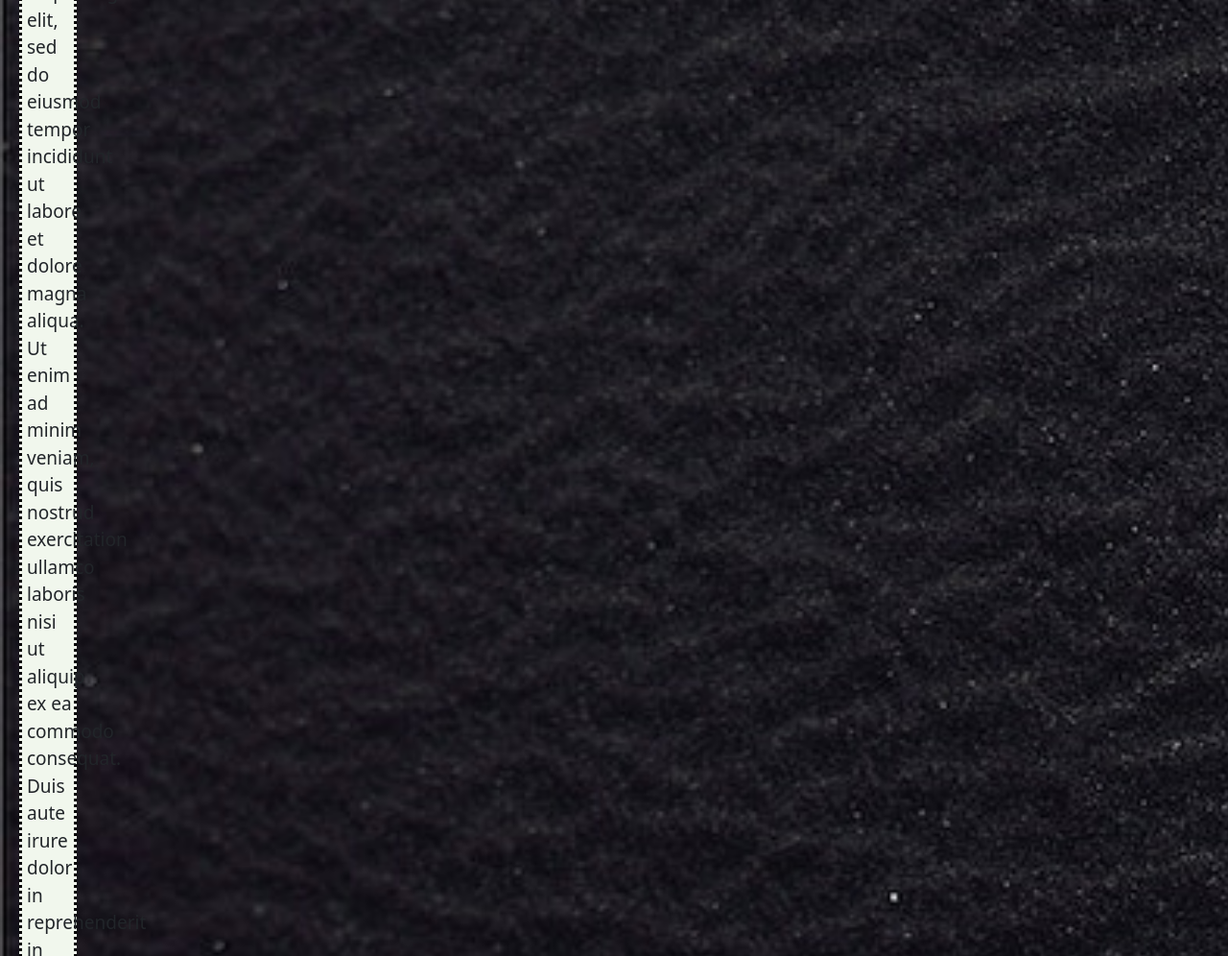
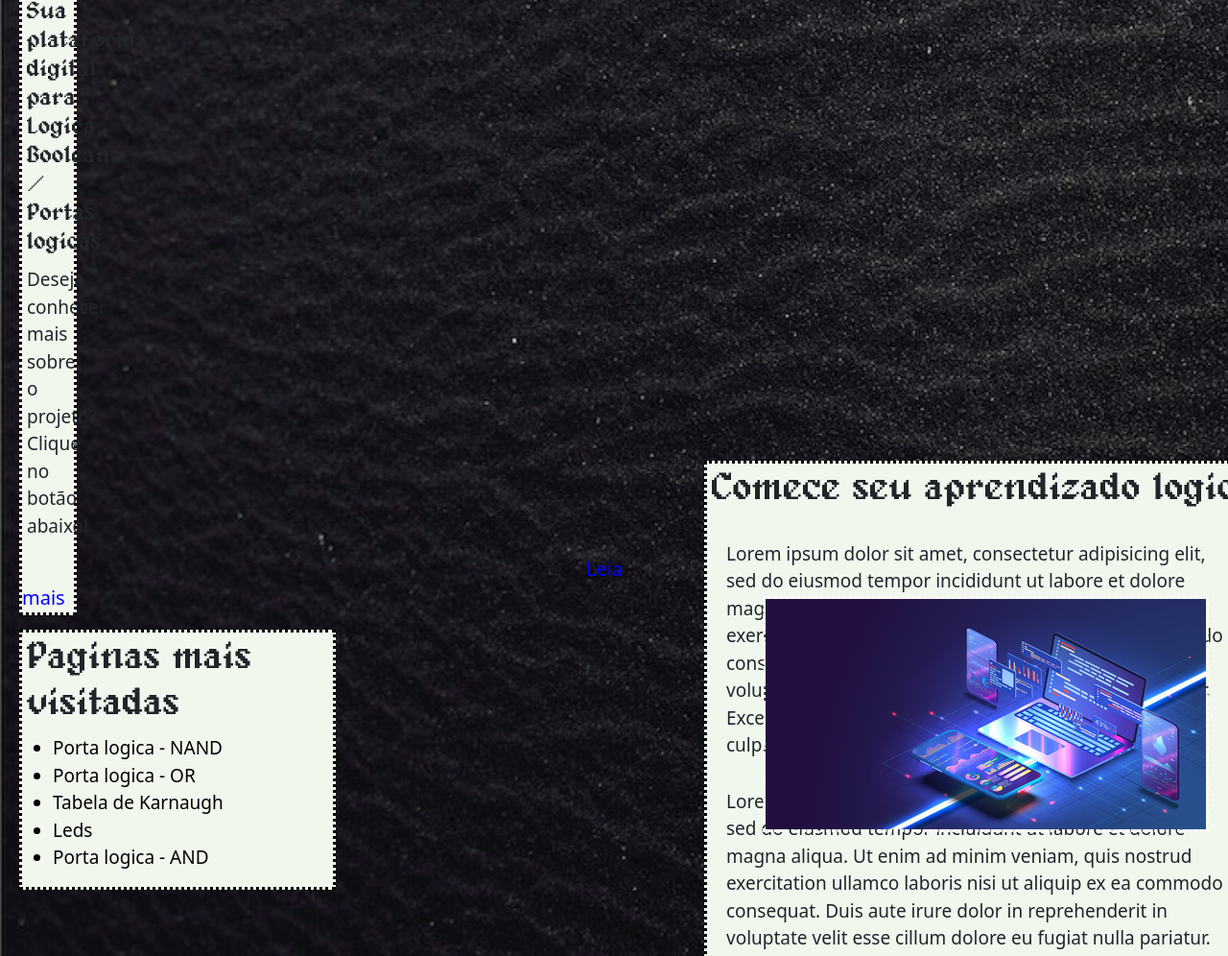
Before and after one commit to VintageHotaru/ProjetoSegundo, a plain HTML site: page index.html in a window 1280 px wide. Shown: the part 431-1427 px from the top of the page at 96% size. Drawn offline with Linux system fonts and the light colour scheme; files that its build step writes are made by us from their sources.

Commit message:
Add files via upload

```diff
--- a/css/home.css
+++ b/css/home.css
@@ -43,6 +43,15 @@ h1{
   margin-left: 5px;
 }
 
+.caixa h3{
+  margin-top:2px;
+  font-size:25px;
+  margin-bottom: 8px;
+  font-family: Alagard;
+  margin-left: 5px;
+}
+
+
 .caixa a{
   margin-left: 588px;
   text-decoration: none;
@@ -56,7 +65,7 @@ h1{
 }
 
 .caixa2{
-  margin-top: 30px;
+  margin-top: 15px;
   margin-left: 20px;
   margin-right: 1200px;
   background-color: #F1F7ED;
@@ -87,7 +96,7 @@ h1{
   display: block;
   float: left;
   margin-left: 734px;
-  margin-top: -510px;
+  margin-top: -447px;
   margin-right: 20px;
   background-color: #F1F7ED;
   border: 3px black dotted;
@@ -191,7 +200,7 @@ animation-delay: 0.7s;
 }
 
 .image1{
-  margin-top: -510px;
+  margin-top: -447px;
   margin-right: 20px;
   float: right;
   border: 3px white dotted;
--- a/css/sobre.css
+++ b/css/sobre.css
@@ -48,6 +48,68 @@ input[type=text]:focus {
   width: 400px;
 }
 
+.caixa{
+	display: block;
+	margin-top: 50px;
+	margin-left: 20px;
+	margin-right: 1200px;
+	background-color: #F1F7ED;
+	border: 3px black dotted;
+}
+
+.caixa p{
+	margin-top: 10px;
+	font-size: 19px;
+	margin-left: 5px;
+}
+
+.caixa li{
+	margin-top: 10px;
+	font-size: 19px;
+	margin-left: 5px;
+	margin-bottom: 3px;
+}
+
+.caixa h2{
+  margin-top:2px;
+  font-size:40px;
+  margin-bottom: 8px;
+  font-family: Alagard;
+  margin-left: 5px;
+}
+
+.animate {
+ -webkit-animation-duration: 1s;
+ animation-duration: 1s;
+ -webkit-animation-fill-mode: both;
+ animation-fill-mode: both;
+}
+
+.one {
+ -webkit-animation-delay: 0.5s;
+ -moz-animation-delay: 0.5s;
+ animation-delay: 0.5s;
+}
+
+@keyframes fadeInUp {
+	from {
+	  opacity: 0;
+	  -webkit-transform: translate3d(0, 100%, 0);
+	  transform: translate3d(0, 100%, 0);
+	}
+
+	to {
+	  opacity: 1;
+	  -webkit-transform: none;
+	  transform: none;
+	}
+}
+
+.fadeInUp {
+ -webkit-animation-name: fadeInUp;
+ animation-name: fadeInUp;
+}
+
 ::placeholder{
  color: black;
 }
--- a/index.html
+++ b/index.html
@@ -9,7 +9,7 @@
     <link rel="stylesheet" type="text/css" href="css/home.css">
     <link rel="stylesheet" type="text/css" href="css/navbar.css">
     <link rel="stylesheet" a href="css/bootstrap.css"/>
-    <link rel="favicon" src="css/artificial-intelligence(Freepik).png">
+    <link rel="icon" type="image/x-icon" href="css/images/favicon.ico" >
 </head>
 
 <body>
@@ -37,13 +37,11 @@
 
 <div class="box animate fadeInUp one">
 <div class="caixa">
-<h2> Nosso objetivo </h2>
-<p> Lorem ipsum dolor sit amet, consectetur adipisicing elit, sed do eiusmod
-tempor incididunt ut labore et dolore magna aliqua. Ut enim ad minim veniam,
-quis nostrud exercitation ullamco laboris nisi ut aliquip ex ea commodo
-consequat. Duis aute irure dolor in reprehenderit in voluptate velit esse
-cillum dolore eu fugiat nulla pariatur. Excepteur sint occaecat cupidatat non
-proident, sunt in culpa qui officia deserunt mollit anim id est laborum.
+<h2> Seja bem vindo a Logic Learn! </h2>
+<h3> Sua plataforma digital para Logica Booleana / Portas logicas </h3>
+
+<p>
+  Deseja conhecer mais sobre o projeto? Clique no botão abaixo!
 </p>
 <a href="Sobre.html"> Leia mais </a>
  </div> </div>
```
Also changed, not shown: Sobre.html (+15 -1 lines), css/images/favicon.ico (added), css/images/icon.png (added), css/images/icon2.png (added), css/images/logo-color.png (added).
